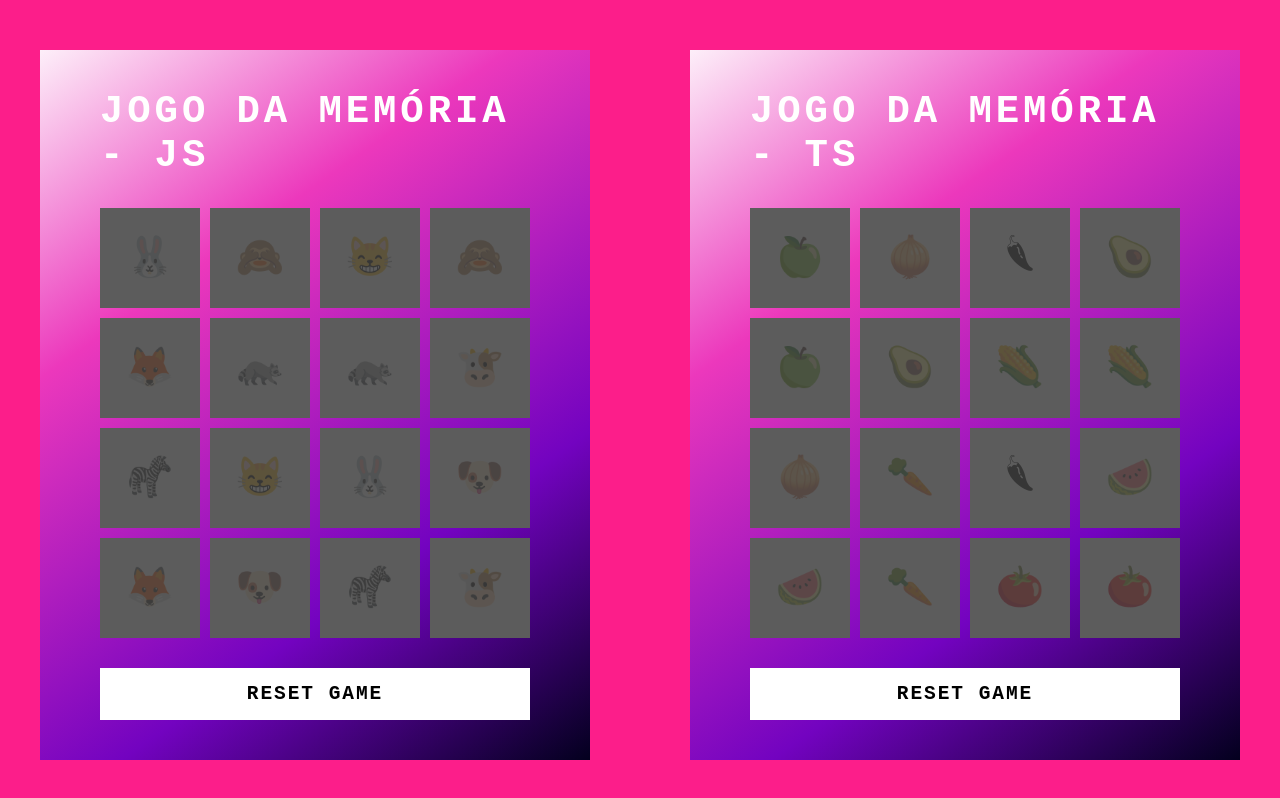
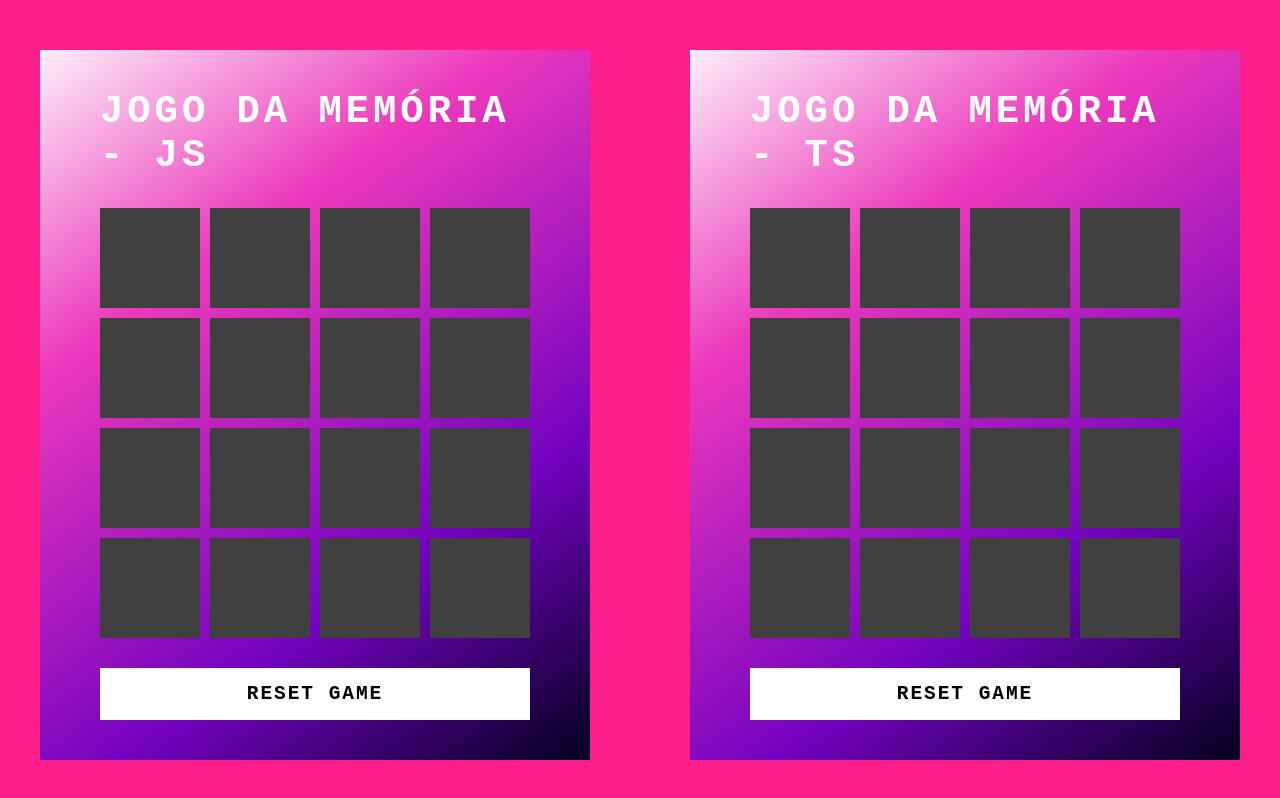
Before and after one commit to andreluizmb82/dio_3_criando_um_jogo_da_memoria_com_emojis_utilizando_javascript, a plain HTML site: page index.html in a window 1280 px wide. Drawn offline with Linux system fonts and the light colour scheme.

Commit message:
Atualização do css

```diff
--- a/assets/styles/main.css
+++ b/assets/styles/main.css
@@ -81,7 +81,7 @@ h2 {
   position: absolute;
   inset: 0;
   background: #404040;
-  opacity: 0.85;
+  /* opacity: 0.85; */
   transition: 0.25s;
   transform: rotateY(0deg);
   backface-visibility: hidden;
```
